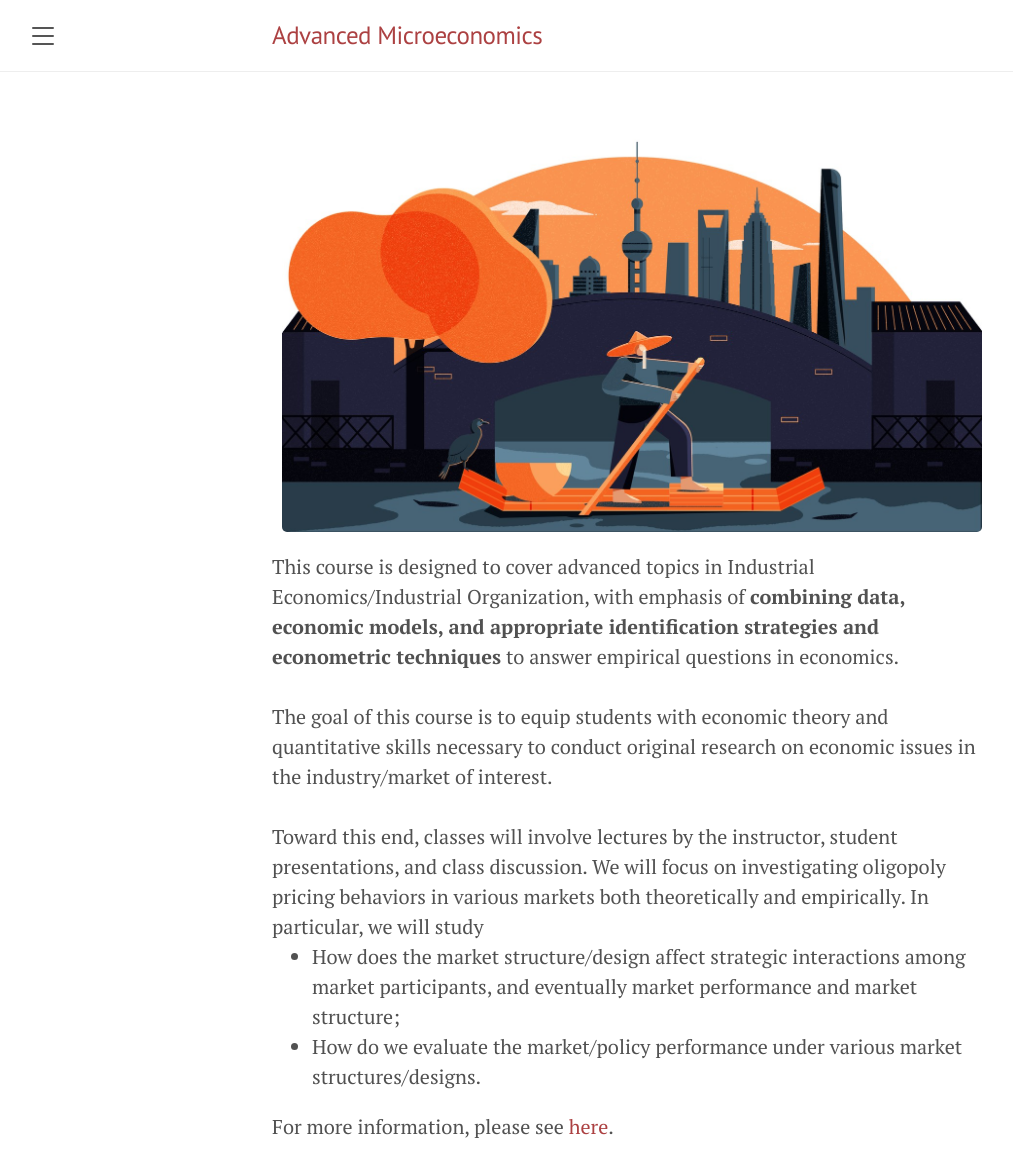
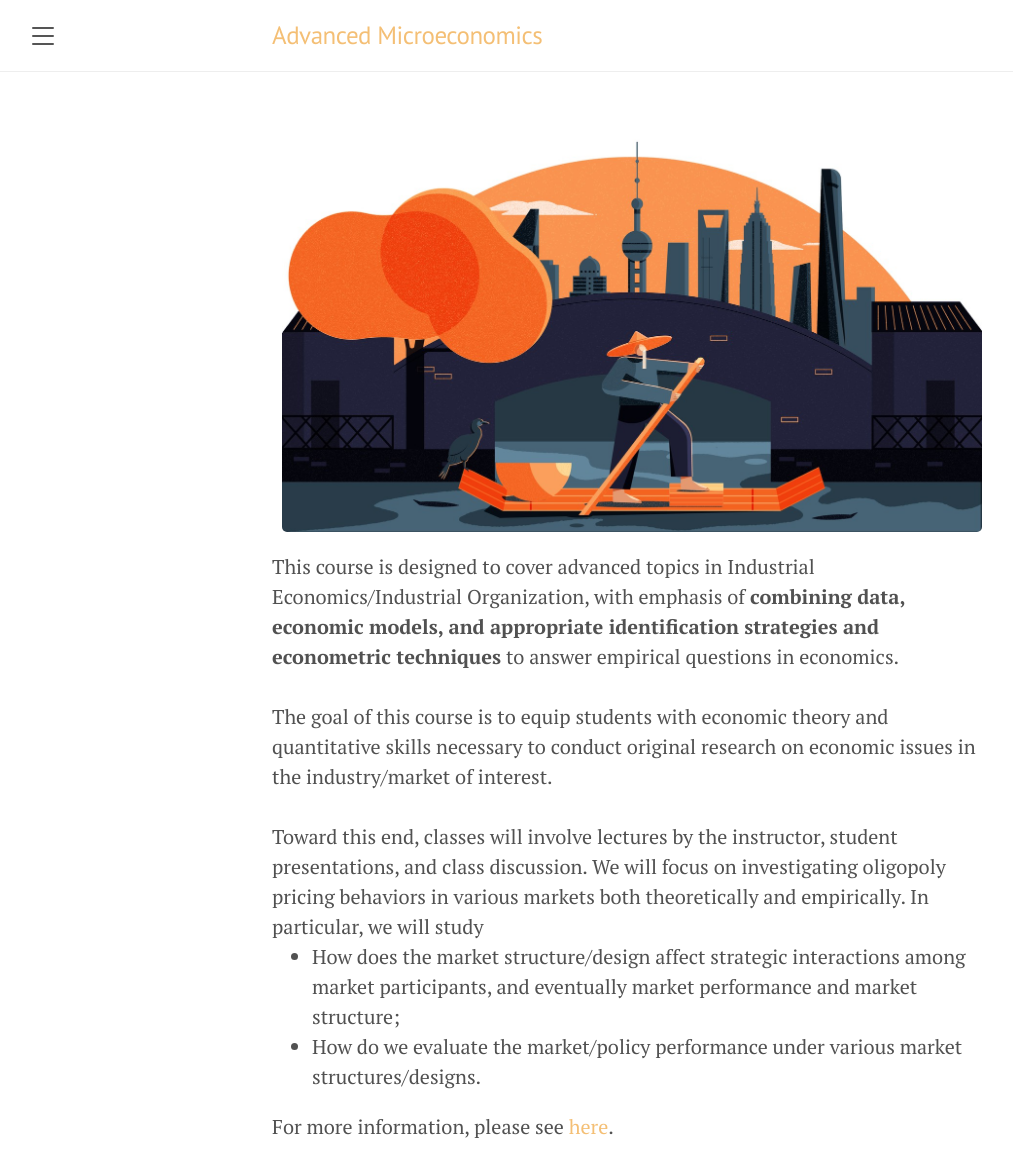
Before and after one commit to yingzheng-econ/Advanced-Microeconomics, a Jekyll site: the page built from index.html, in a window 1280 px wide. Shown: the whole page, without its empty margins (8-1021 px from the left). Built offline with Jekyll 4.4.1, drawn with Linux system fonts in a browser that asks for light colours; the list of posts is cut into pages by our own code.

Commit message:
update theme

```diff
--- a/_layouts/default.html
+++ b/_layouts/default.html
@@ -3,7 +3,7 @@
 
   {% include head.html %}
 
-  <body class="theme-base-08">
+  <body class="theme-base-0a">
 
     {% include sidebar.html %}
 
```
